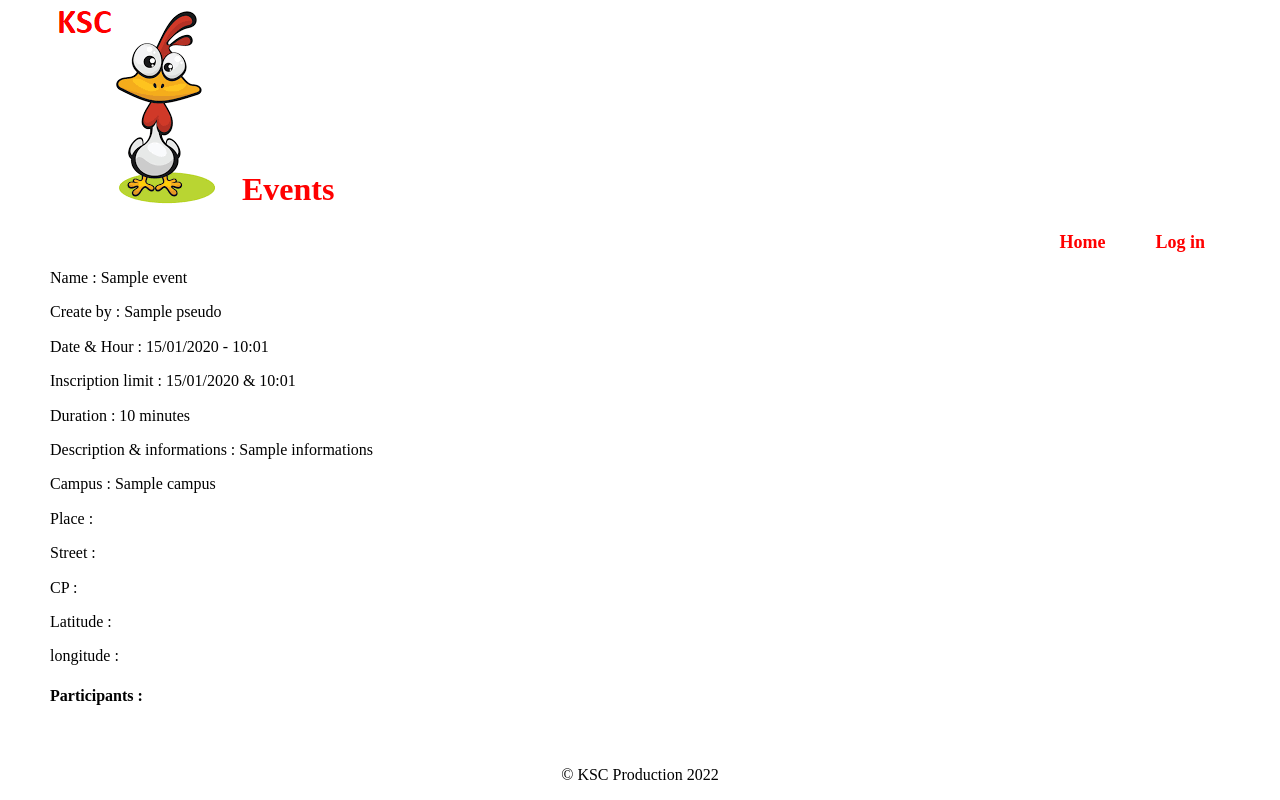
After one commit to GardieKevin/SortirKSC, a Symfony app: template templates/event/detail.html.twig in a window 1280 px wide. The commit adds this page. Run offline with Twig, Linux system fonts and the light colour scheme; the template is opened without the code that fills it: most values are stand-ins (such as "Sample title", 1, 10 or a date in 2020); some libraries are stand-ins or nearby versions.

Commit message:
Création du twig détails de l'event

```diff
--- a/src/Form/EventType.php
+++ b/src/Form/EventType.php
@@ -15,6 +15,7 @@ class EventType extends AbstractType
     {
         $builder
             ->add('name')
+            ->add('campus')
             ->add('startingDate')
             ->add('duration')
             ->add('limitInscribeDate')
--- /dev/null
+++ b/templates/event/detail.html.twig
@@ -0,0 +1,20 @@
+{% extends 'base.html.twig' %}
+
+{% block body %}
+
+    <p>Name : {{ event.name }}</p>
+    <p>Create by : {{ event.organisator.pseudo }}</p>
+    <p>Date & Hour : {{ event.startingDate | date('d/m/Y - h:m' ) }}</p>
+    <p>Inscription limit : {{ event.limitInscribeDate | date('d/m/Y & h:m' )  }}</p>
+    <p>Duration : {{ event.duration }} minutes</p>
+    <p>Description & informations : {{ event.informations }}</p>
+    <p>Campus : {{ event.campus }}</p>
+    <p>Place : </p>
+    <p>Street : </p>
+    <p>CP : </p>
+    <p>Latitude : </p>
+    <p>longitude : </p>
+
+    <h4>Participants : </h4>
+
+{% endblock %}
--- a/templates/main/home.html.twig
+++ b/templates/main/home.html.twig
@@ -13,8 +13,9 @@
         <section>
             {% for event in events %}
                 <article>
-                    <h4>{{ event.name }}</h4>
+                    <a href="{{ path('event_detail', {'id': event.id}) }}">{{ event.name }}</a>
                     <p>Organised by : {{ event.organisator.pseudo }}</p>
+                    <p>Campus : {{ event.organisator.campus }}</p>
                     <p>Date & Hour : {{ event.startingDate | date('d/m/Y - h:m' ) }}</p>
                     <p>Inscription limit : {{ event.limitInscribeDate | date('d/m/Y & h:m' )  }}</p>
                     <p>Max affluence : {{ event.maxInscriptionsNumber }} persons</p>
```
Also changed, not shown: src/Controller/EventController.php (+15 -0 lines).
